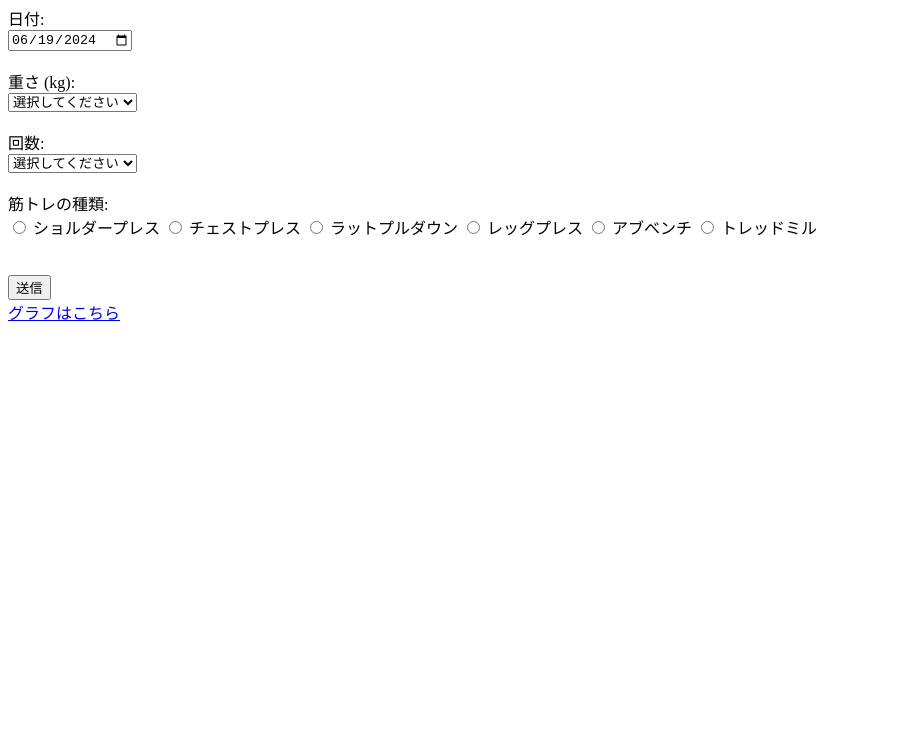
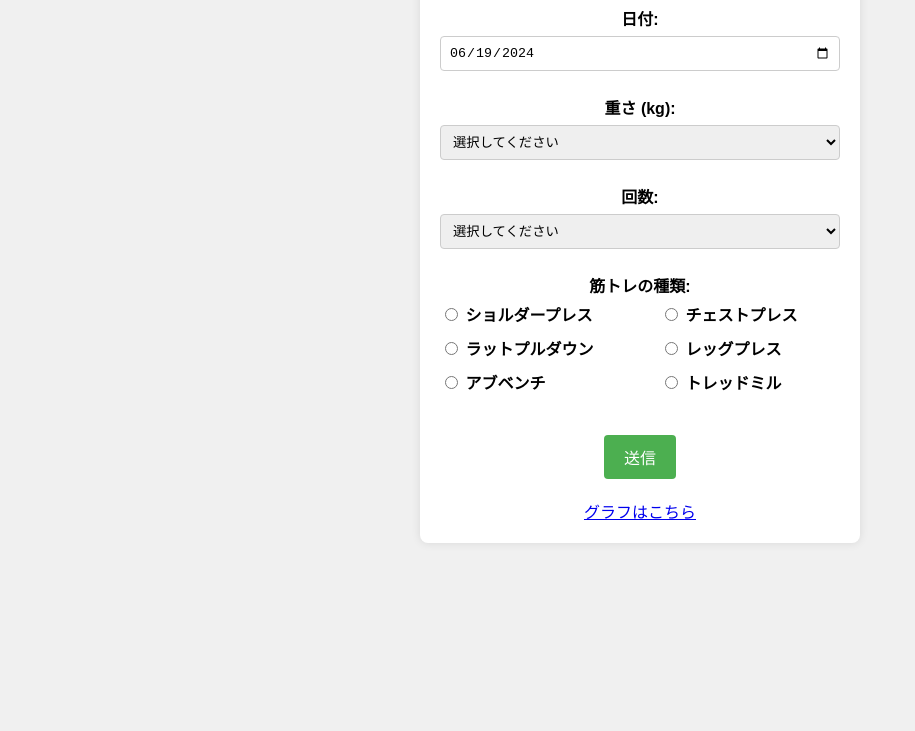
Before and after one commit to fulimaru/chocozap, a plain HTML site: page index.html in a window 1280 px wide. Shown: the part 69-800 px from the top of the page, without its empty margins (0-915 px from the left). Drawn offline with Linux system fonts and the light colour scheme.

Commit message:
Update index.html

```diff
--- a/index.html
+++ b/index.html
@@ -6,7 +6,7 @@
 <title>筋トレ管理アプリ</title>
 
 <!--GitHub Pagesを使う場合、下記のように表記しないとCSSが効かない-->
-<link rel="stylesheet" href="https://[githubユーザーネーム].github.io/[リポジトリ名]/style.css"/>
+<link rel="stylesheet" href="https://fulimaru.github.io/chocozap/style.css"/>
 
 </head>
 <body>
@@ -97,11 +97,11 @@
   <div id="response"></div>
 
 <!--グラフページのURLを指定します-->
-  <a href="https://[githubユーザーネーム].github.io/[リポジトリ名]/graph.html"　target="_blank"/>グラフはこちら
+  <a href="https://fulimaru.github.io/chocozap/graph.html"　target="_blank"/>グラフはこちら
 </a>
 
 </div>
 <!--script.jsを指定-->
-<script src="https://[githubユーザーネーム].github.io/[リポジトリ名]/script.js"></script>
+<script src="https://fulimaru.github.io/chocozap/script.js"></script>
 </body>
 </html>
```
